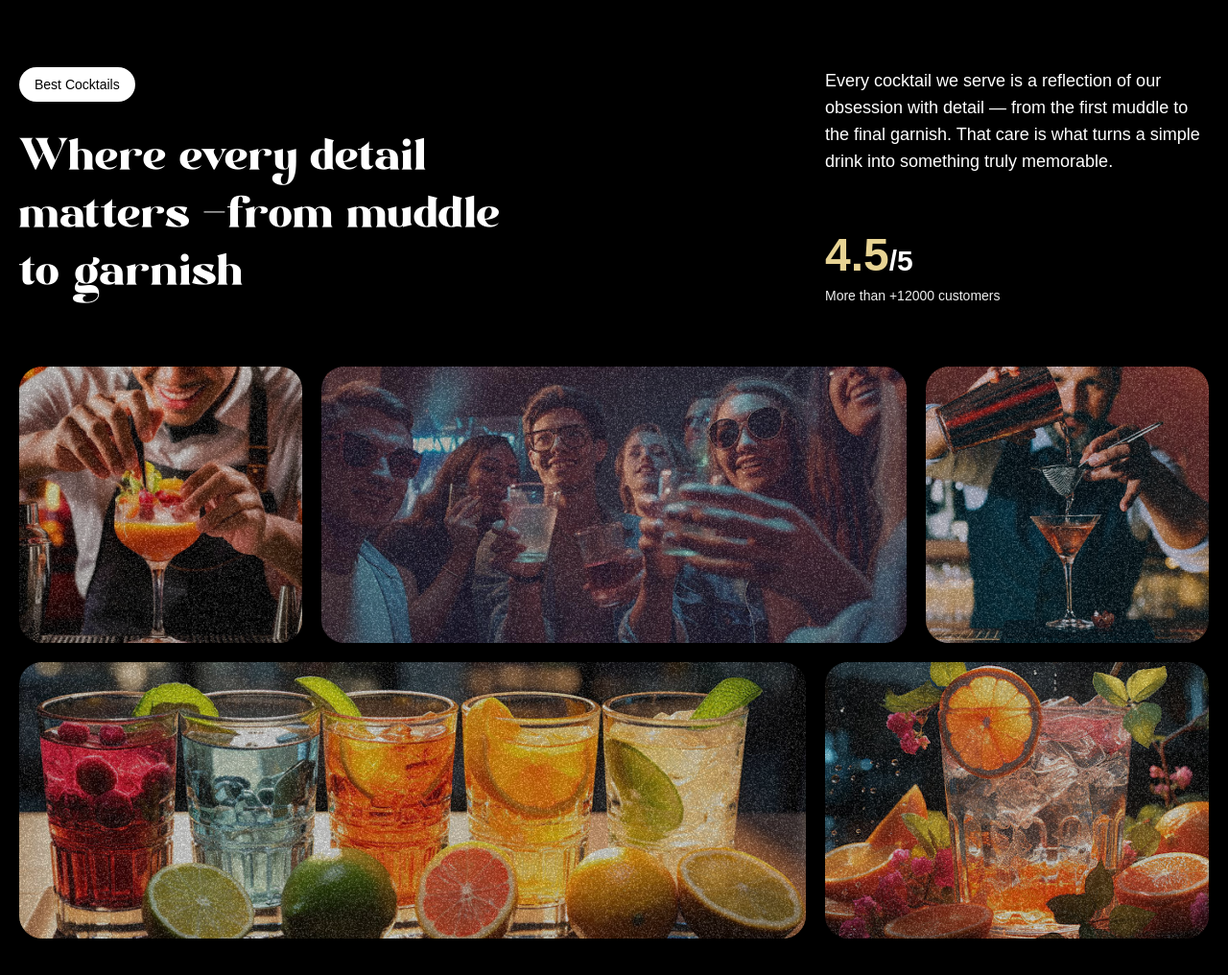
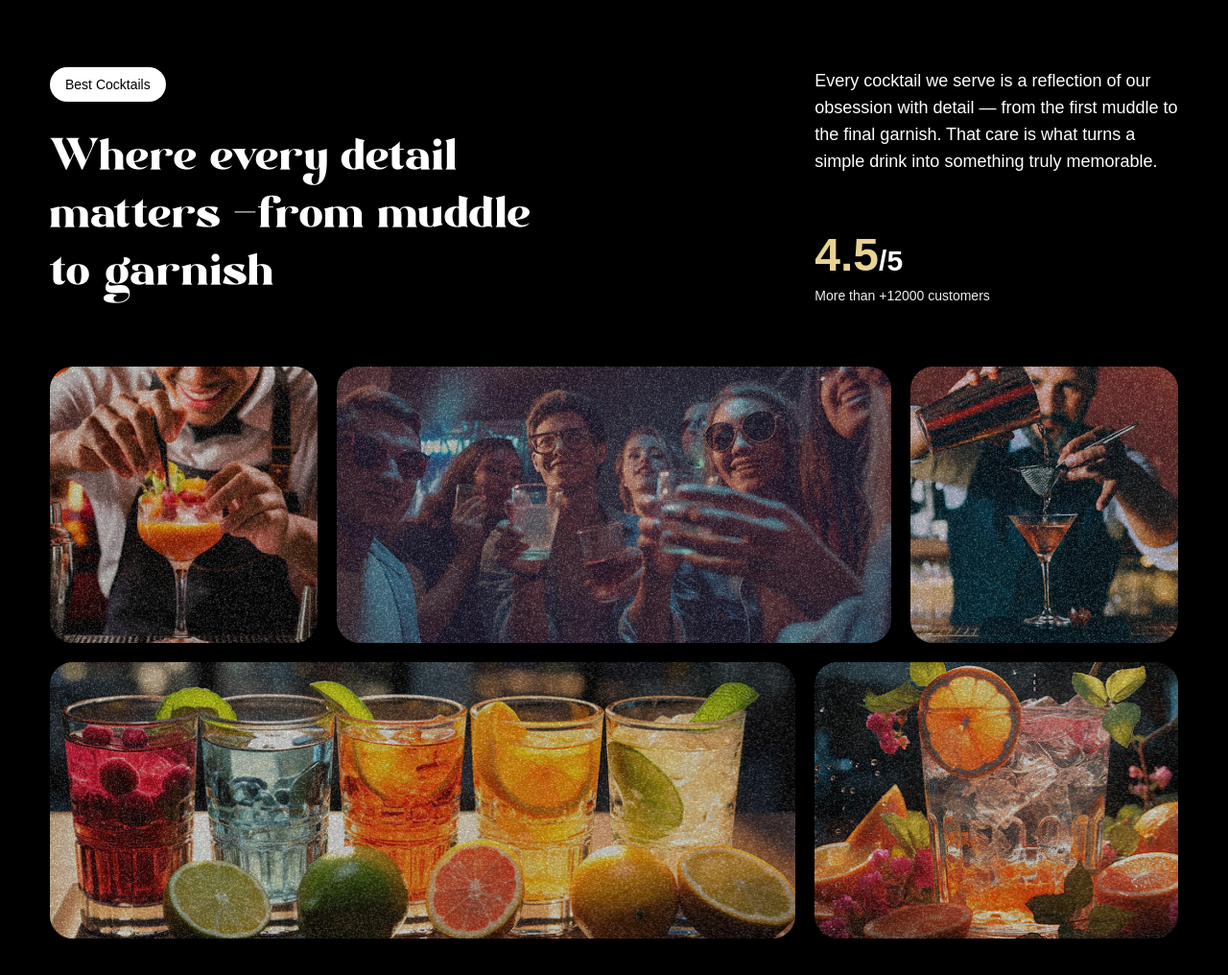
Before and after one commit to rsbamil/mocktail, a React (Vite) app: page / in a window 1280 px wide. Shown: the part 1642-2658 px from the top of the page at 96% size. Built offline with nearby package versions, Linux system fonts and the light colour scheme; a web font is replaced by a local one.

Commit message:
final commit

```diff
--- a/src/components/About.jsx
+++ b/src/components/About.jsx
@@ -35,7 +35,7 @@ const About = () => {
   return (
     <div id="about">
       <div className="mb-16 md:px-0 px-5">
-        <div className="content">
+        <div className="content px-8">
           <div className="md:col-span-8">
             <p className="badge">Best Cocktails</p>
             <h2>
@@ -60,7 +60,7 @@ const About = () => {
           </div>
         </div>
       </div>
-      <div className="top-grid">
+      <div className="top-grid px-8">
         <div className="md:col-span-3">
           <div className="noisy" />
           <img src="/images/abt1.png" alt="grid-img1" />
@@ -74,7 +74,7 @@ const About = () => {
           <img src="/images/abt5.png" alt="grid-img5" />
         </div>
       </div>
-      <div className="bottom-grid">
+      <div className="bottom-grid px-8">
         <div className="md:col-span-8">
           <div className="noisy" />
           <img src="/images/abt3.png" alt="grid-img3" />
--- a/src/components/Cocktails.jsx
+++ b/src/components/Cocktails.jsx
@@ -34,7 +34,7 @@ const Cocktails = () => {
         alt="right-leaf"
         id="c-right-leaf"
       />
-      <div className="list">
+      <div className="list px-8">
         <div className="popular">
           <h2>Most Popular Cocktails:</h2>
           <ul>
--- a/src/components/Menu.jsx
+++ b/src/components/Menu.jsx
@@ -71,7 +71,7 @@ const Menu = () => {
         })}
       </nav>
       <div className="content">
-        <div className="arrows">
+        <div className="arrows px-8">
           <button
             className="text-left"
             onClick={() => goToSlide(currentIndex - 1)}
--- a/src/components/Navbar.jsx
+++ b/src/components/Navbar.jsx
@@ -22,7 +22,7 @@ const Navbar = () => {
     );
   });
   return (
-    <nav>
+    <nav className="px-8">
       <div>
         <a href="#home" className="flex items-center gap-2">
           <img src="/images/logo.png" alt="logo" />
```
